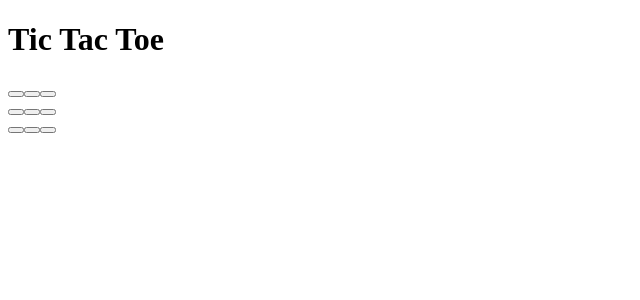
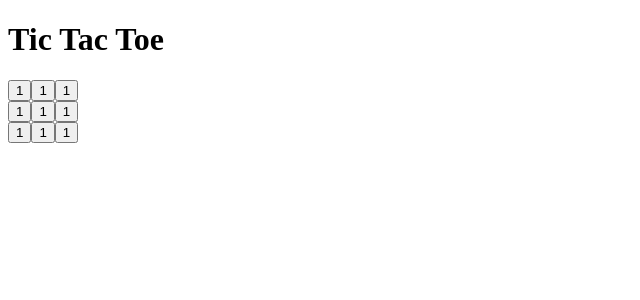
Before and after one commit to arsallanShahab/tic-tac-toe-game, a React (Vite) app: page / in a window 1280 px wide. Shown: the top 300 px of the page, without its empty margins (0-640 px from the left). Built offline with nearby package versions, Linux system fonts and the light colour scheme.

Commit message:
updated Board.jsx

```diff
--- a/src/components/Board.jsx
+++ b/src/components/Board.jsx
@@ -1,22 +1,23 @@
 import React from 'react';
+import Square from './Square';
 
 const Board = () => {
   return (
     <div>
       <div>
-        <button></button>
-        <button></button>
-        <button></button>
+        <Square />
+        <Square />
+        <Square />
       </div>
       <div>
-        <button></button>
-        <button></button>
-        <button></button>
+        <Square />
+        <Square />
+        <Square />
       </div>
       <div>
-        <button></button>
-        <button></button>
-        <button></button>
+        <Square />
+        <Square />
+        <Square />
       </div>
     </div>
   );
```
